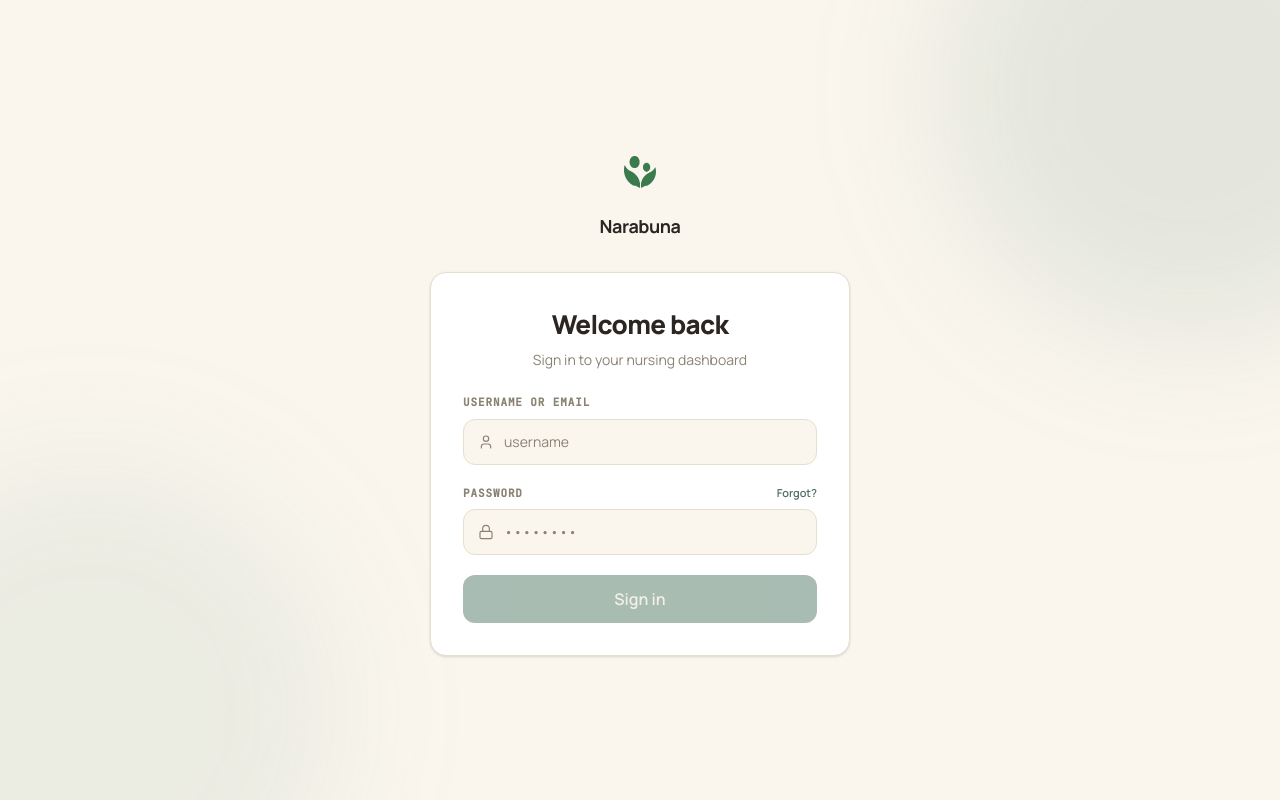
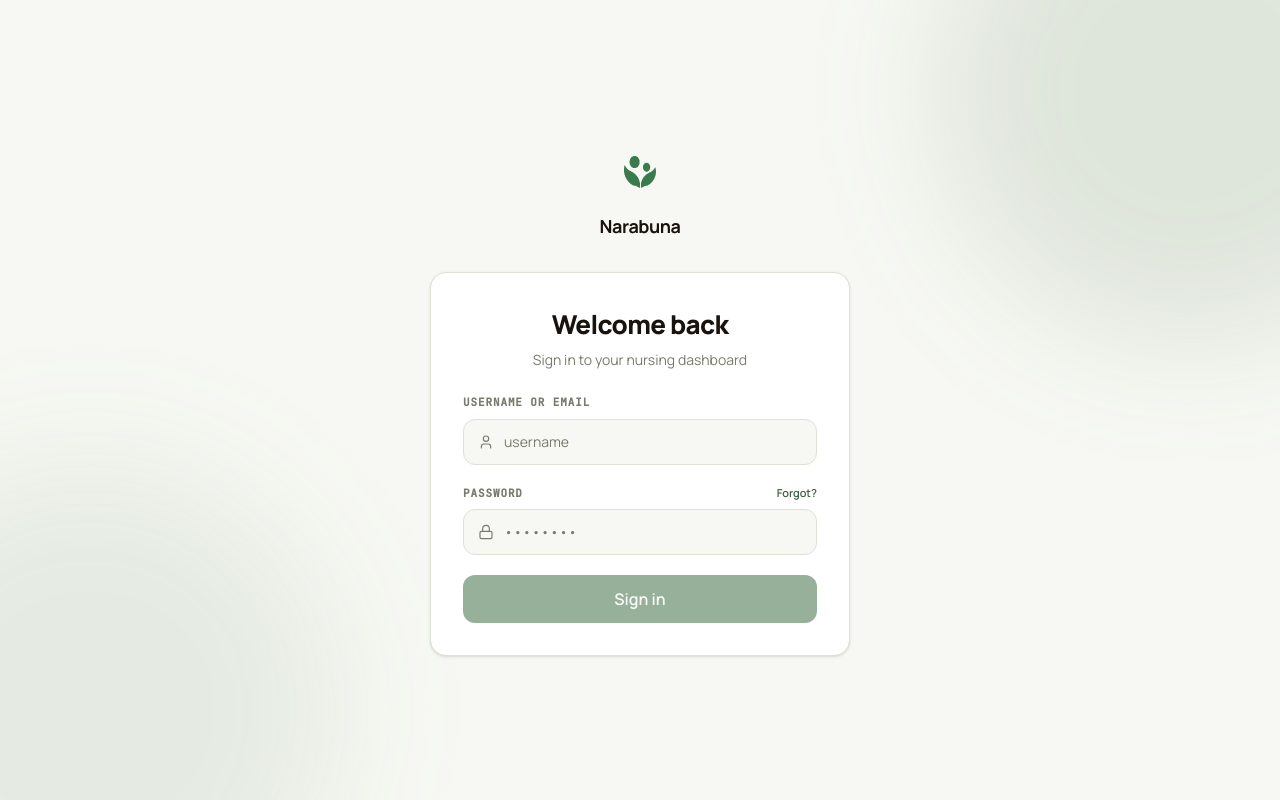
Before and after one commit to jevvonn/we-watch-bigmo-web-admin, a React (Vite) app: page /login in a window 1280 px wide. Built offline with nearby package versions, Linux system fonts and the light colour scheme; no server answers.

Commit message:
feat: update color variables in index.css for improved theming consistency

```diff
--- a/src/index.css
+++ b/src/index.css
@@ -1,31 +1,39 @@
 @import "tailwindcss";
 
 @theme {
-  --color-canvas: #faf6ee;
-  --color-ink: #2b2622;
-  --color-ink-2: #4d453d;
+  /* Surfaces */
+  --color-canvas: #f7f8f3;
   --color-surface: #ffffff;
-  --color-surface-2: #f2ede3;
-  --color-line: #e6decf;
-  --color-line-soft: #efe9dc;
-  --color-muted: #8b8273;
-  --color-muted-2: #b5ab99;
-  --color-cream: #eee6d6;
+  --color-surface-2: #eef0ea;
 
-  --color-sage: #6f9080;
-  --color-sage-d: #4f7064;
-  --color-sage-l: #c8d4cd;
-  --color-sage-ll: #e2eae5;
-  --color-sage-bg: #eaf0ec;
+  /* Borders */
+  --color-line: #dde2d5;
+  --color-line-soft: #e8ece0;
 
-  --color-crit: #c2453e;
-  --color-crit-bg: #f7e2e0;
-  --color-ok: #5a8c6f;
-  --color-ok-bg: #e2ede6;
-  --color-warn: #c68a2e;
-  --color-warn-bg: #f5e8d0;
+  /* Text */
+  --color-ink: #1a130d;
+  --color-ink-2: #44403b;
+  --color-muted: #7a7a6e;
+  --color-muted-2: #aeafa0;
+  --color-cream: #f7f8f3;
 
-  --color-bubble-out: #2b2622;
+  /* Brand — sage green + olive accent */
+  --color-sage: #537c57;
+  --color-sage-d: #3e6042;
+  --color-sage-l: #afbb8b;
+  --color-sage-ll: #dce6dc;
+  --color-sage-bg: #e8efe7;
+
+  /* Status (medical context) */
+  --color-crit: #b84540;
+  --color-crit-bg: #f4dedb;
+  --color-ok: #537c57;
+  --color-ok-bg: #e8efe7;
+  --color-warn: #b07924;
+  --color-warn-bg: #f2e5c9;
+
+  /* Chat bubbles */
+  --color-bubble-out: #537c57;
   --color-bubble-in: #ffffff;
 
   --font-sans: "Manrope", system-ui, sans-serif;
```
